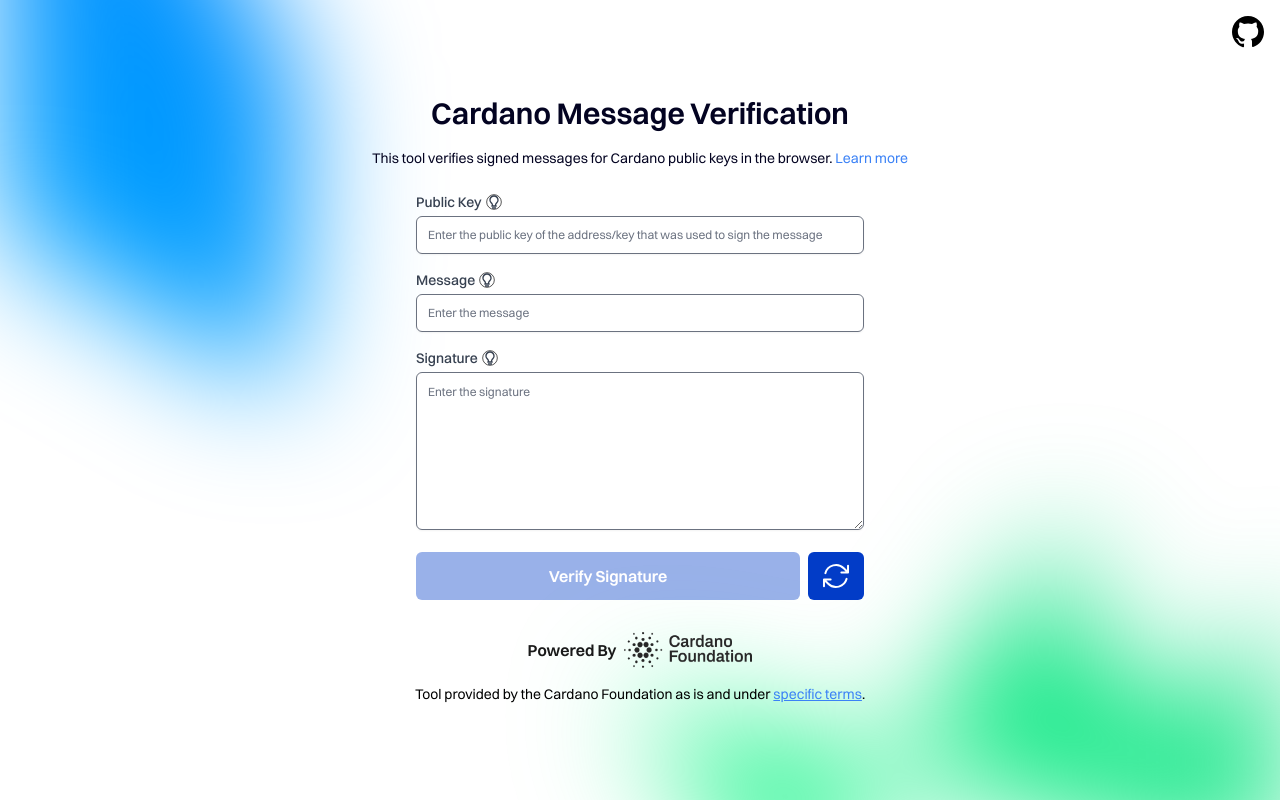
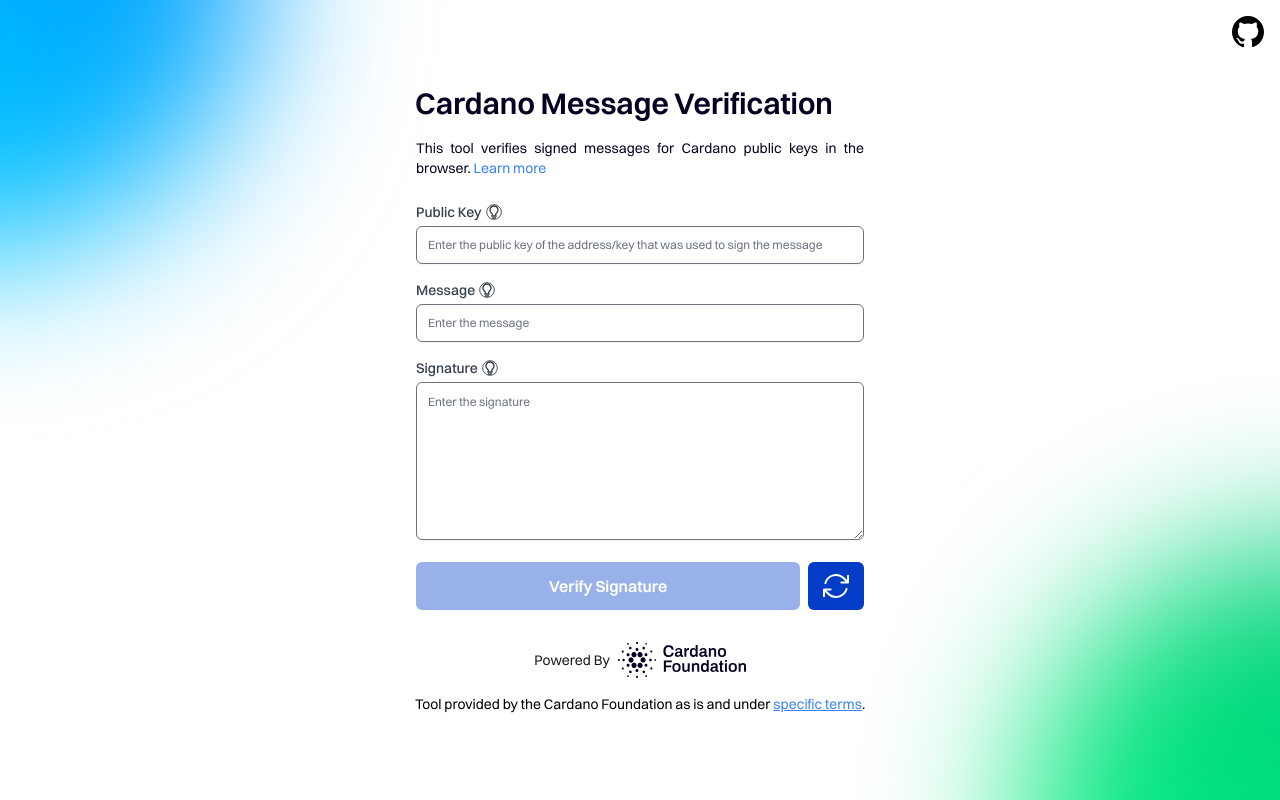
Before and after one commit to cardano-foundation/verify-cardano-message-fe, a Next.js app: page / in a window 1280 px wide. Built offline with nearby package versions, Linux system fonts and the light colour scheme.

Commit message:
add pravin changes

```diff
--- a/app/disclaimer/page.js
+++ b/app/disclaimer/page.js
@@ -2,7 +2,7 @@
 
 const DisclaimerPage = () => {
   return (
-    <div className="flex flex-col items-center justify-top h-screen p-4 mt-20">
+    <div className="flex flex-col items-center justify-top h-screen p-4 mt-36">
       <div className="p-6 rounded-lg max-w-2xl text-center">
         <h1 className="text-3xl font-bold text-cf-blue-900 text-left mb-4">
           Cardano Message Verification
--- a/app/layout.js
+++ b/app/layout.js
@@ -27,7 +27,8 @@
 
 export const metadata = {
   title: "Cardano Message Verification",
-  description: "Tool to verify signed messages for Cardano public keys in the browser",
+  description:
+    "Tool to verify signed messages for Cardano public keys in the browser",
 };
 
 export default function RootLayout({ children }) {
@@ -54,31 +55,10 @@
           }}
         />
         <main className="relative min-h-screen lg:overflow-hidden px-4 py-4 sm:py-0">
-          <div
-            className="absolute inset-x-0 -top-40 -z-10 transform-gpu overflow-hidden blur-3xl sm:-top-80"
-            aria-hidden="true"
-          >
-            <div
-              className="relative left-[calc(50%-11rem)] aspect-[1155/600] w-[36.125rem] -translate-x-1/2 rotate-[10deg] bg-gradient-to-tr from-[#00E0FF] to-[#0084FF] opacity-100 sm:left-[calc(50%-75rem)] sm:w-[110.1875rem]"
-              style={{
-                clipPath:
-                  "polygon(74.1% 44.1%, 100% 61.6%, 97.5% 26.9%, 85.5% 0.1%, 80.7% 2%, 72.5% 32.5%, 60.2% 62.4%, 52.4% 68.1%, 47.5% 58.3%, 45.2% 34.5%, 27.5% 76.7%, 0.1% 64.9%, 17.9% 100%, 27.6% 76.8%, 76.1% 97.7%, 74.1% 44.1%)",
-              }}
-            />
-          </div>
+          <div className="sm:-left-80 sm:-top-80 aspect-[1155/600] w-[5rem] h-[5rem] sm:w-[36.125rem] sm:h-[36.125rem] bg-gradient-to-tr from-[#00E0FF] to-[#0084FF] opacity-100 rounded-full absolute blur-[5rem]" />
           {children}
-          <div
-            className="absolute inset-x-0 top-[calc(100%-13rem)] -z-10 transform-gpu overflow-hidden blur-3xl sm:top-[calc(100%-30rem)]"
-            aria-hidden="true"
-          >
-            <div
-              className="relative left-[calc(50%+3rem)] aspect-[1155/678] w-[36.125rem] -translate-x-1/2 bg-gradient-to-tr from-[#00FF7F] to-[#00BE7A] opacity-100 sm:left-[calc(50%+30rem)] sm:w-[62.1875rem]"
-              style={{
-                clipPath:
-                  "polygon(74.1% 44.1%, 100% 61.6%, 97.5% 26.9%, 85.5% 0.1%, 80.7% 2%, 72.5% 32.5%, 60.2% 62.4%, 52.4% 68.1%, 47.5% 58.3%, 45.2% 34.5%, 27.5% 76.7%, 0.1% 64.9%, 17.9% 100%, 27.6% 76.8%, 76.1% 97.7%, 74.1% 44.1%)",
-              }}
-            />
-          </div>
+
+          <div className="sm:-right-80 sm:-bottom-80 aspect-[1300/678]  w-[5rem] h-[5rem] sm:w-[36.125rem] sm:h-[36.125rem] bg-gradient-to-tr from-[#00FF7F] to-[#00BE7A] opacity-100 rounded-full absolute blur-[5rem]" />
         </main>
       </body>
     </html>
--- a/app/page.js
+++ b/app/page.js
@@ -61,6 +61,9 @@
 
   return (
     <div className="flex flex-col items-center justify-center min-h-screen">
+      <h1 className="text-3xl font-bold text-cf-blue-900 sm:pr-8">
+        Cardano Message Verification
+      </h1>
       <MessageVerification
         fillCIP0008Example={fillCIP0008Example}
         fillCIP0030Example={fillCIP0030Example}
--- a/components/PoweredBy.js
+++ b/components/PoweredBy.js
@@ -6,12 +6,12 @@
   return (
     <div className="flex flex-col items-center justify-center mt-8">
       <div className="flex items-center justify-center space-x-2 mb-4">
-        <p className="text-base font-bold mb-0 opacity-90">Powered By</p>
+        <p className="text-sm mb-0 opacity-90">Powered By</p>
         <div className="relative h-auto w-32">
           <Link href="https://cardanofoundation.org/" legacyBehavior>
             <a>
               <Image
-                src="/cardano-logo.png"
+                src="/cardano-logo.svg"
                 alt="Cardano Logo"
                 objectFit="contain"
                 height={56}
--- a/components/VerificationExample.js
+++ b/components/VerificationExample.js
@@ -5,11 +5,8 @@
 
   return (
     <>
-      <h1 className="text-3xl font-bold text-cf-blue-900">
-        Cardano Message Verification
-      </h1>
       <div className="flex justify-center">
-        <div className="max-w-xl relative"> {/* Added relative positioning */}
+        <div className="max-w-xl relative sm:px-16">
           <h1 className="mt-4 text-sm font-normal mb-6 text-cf-blue-900 text-justify">
             This tool verifies signed messages for Cardano public keys in the
             browser.{" "}
@@ -21,7 +18,7 @@
               Learn more
             </span>
             {showMoreText && (
-              <span className="text-sm font-normal block mt-2"> {/* Added block and margin-top */}
+              <span className="text-sm font-normal block mt-2">
                 {" "}
                 Signing messages on Cardano can be used to prove ownership of an
                 address (e.g. as alternative to a
```
Also changed, not shown: public/cardano-logo.png (deleted), public/cardano-logo.svg (added).
